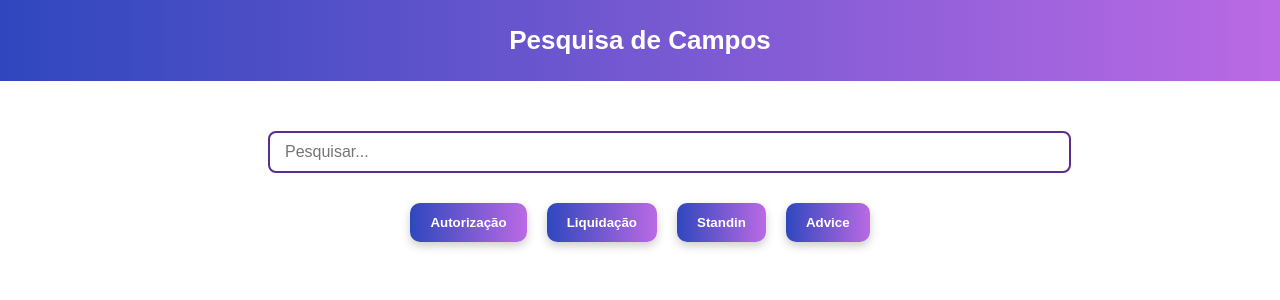
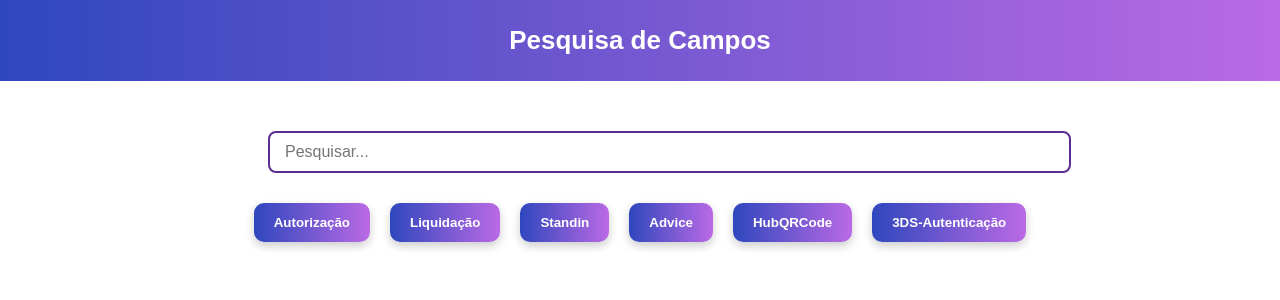
Before and after one commit to AlineSouza23/Datadog, a React (Create React App) app: page / in a window 1280 px wide. Shown: the top 300 px of the page. Built offline with nearby package versions, Linux system fonts and the light colour scheme.

Commit message:
Primeiro commit

```diff
--- a/src/App.js
+++ b/src/App.js
@@ -5,6 +5,8 @@ const logPaths = {
   Liquidação: "service:liquidacao-kafka-parser-mensageria env:prd ",
   Standin: "service:standin-consumidor-autorizacao env:prd",
   Advice: "service:standin-consumidor-advice \"TRANSACAO PERSISTIDA COM SUCESSO \" env:prd ",
+  HubQRCode: "service:qr-code-v2-kafka-parser-mensageria env:prd ",
+  "3DS-Autenticação":"service:rpa env:prd",
 };
 
 const campos = {
@@ -244,7 +246,7 @@ Autorização: [
     "@indicadorTokenizacaoCpfBit104","@indicadorTokenizacaoCnpjBit104",
     "@indicadorTokenizacaoRazaoSocial","@indicadorTransacaoAfe","@transacaoInternacional",
     "@indicadorBinTamanhoSeis","@tipoFinanciamentoTransacao","@idAutorizacaoTransacao",
-    "@idChaveHsm","@razaoSocialEstComercial"
+    "@idChaveHsm","@razaoSocialEstComercial","@site"
   ]},
 
   { grupo: "dadosComplementaresPulse", itens: [
@@ -1066,6 +1068,82 @@ Autorização: [
   { grupo: "BIT127", itens: ["@Bit127IndicadorVersao"] }
 
 ],
+HubQRCode: [
+  {
+    grupo: "HubQRCode",
+    itens: [
+      "@CarteiraDigital",
+      "@codigoCarteiraDigital",
+      "@codigoCredenciador",
+      "@codigoErro",
+      "@codigoErroInteiro",
+      "@codigoHash",
+      "@codigoProduto",
+      "@codigoTransacao",
+      "@Credenciador",
+      "@DataTransacao",
+      "@dtCreated",
+      "@finalCodigoErro",
+      "@hostname",
+      "@MensagemErro",
+      "@MID",
+      "@Moeda",
+      "@PanHash",
+      "@Parcelas",
+      "@Produto",
+      "@qrCodeTransactionId",
+      "@service",
+      "@Status",
+      "@Terminal",
+      "@TipoTokenizacao",
+      "@TipoTransacao",
+      "@Valor",
+      "@Versao"
+    ]
+  }
+],
+"3DS-Autenticação": [
+  {
+    grupo: "3DS-Autenticação",
+    itens: [
+      "@3DSMethodCompletionInd",
+      "@3DSServerOperId",
+      "@3DSTransId",
+      "@3DSUrl",
+      "@3DSSRefNumber",
+      "@AcquirerBin",
+      "@AcsOperatorId",
+      "@AcsRefNumber",
+      "@Amount",
+      "@CardholderIpAddress",
+      "@Currency",
+      "@DeviceChannel",
+      "@DsTransId",
+      "@Eci",
+      "@FinalStatus",
+      "@Issuer",
+      "@MerchantCountryName",
+      "@MerchantId",
+      "@MerchantName",
+      "@MerchantUrl",
+      "@MessageCategory",
+      "@MessageVersion",
+      "@PanBin",
+      "@PanLast4",
+      "@PaymentSystemName",
+      "@Protocol",
+      "@RecordId",
+      "@RequestorId",
+      "@RequestorName",
+      "@Service",
+      "@TransactionDate",
+      "@TransactionStatusCode",
+      "@TransactionStatusReasonCode",
+      "@TransactionTime"
+    ]
+  }
+]
+
 
 };
 
@@ -1074,7 +1152,7 @@ export default function App() {
   const [searchTop, setSearchTop] = useState("");
   const [searchFields, setSearchFields] = useState("");
 
-  const menuOptions = ["Autorização", "Liquidação", "Standin", "Advice"];
+  const menuOptions = ["Autorização", "Liquidação", "Standin", "Advice","HubQRCode","3DS-Autenticação"];
 
   const handleCopy = (text) => navigator.clipboard.writeText(text);
 
```
